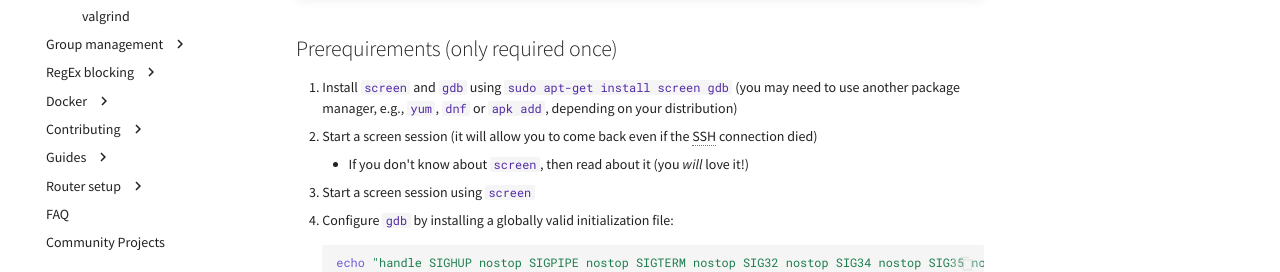
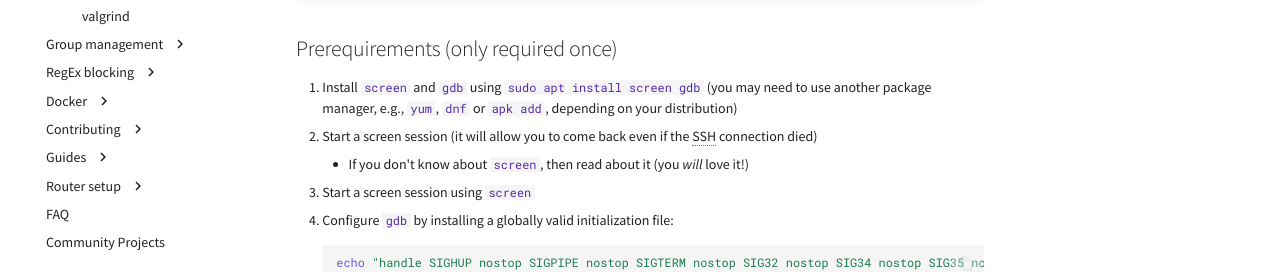
Before and after one commit to pi-hole/docs, an MkDocs documentation site: the page built from docs/ftldns/debugging.md, in a window 1280 px wide and 1370 px high. Shown: the part 719-991 px from the top of the window. Built offline with MkDocs 1.6.1 and Material for MkDocs 9.7.7, drawn with Linux system fonts in a browser that asks for light colours; comment, search, counter and statistics services are not loaded.

```diff
--- a/docs/ftldns/debugging.md
+++ b/docs/ftldns/debugging.md
@@ -31,7 +31,7 @@ Once you are used to it, you can skip most of the steps. Debugging *FTL*DNS is q
 
 ## Prerequirements (only required once)
 
-1. Install `screen` and `gdb` using `sudo apt-get install screen gdb` (you may need to use another package manager, e.g., `yum`, `dnf` or `apk add`, depending on your distribution)
+1. Install `screen` and `gdb` using `sudo apt install screen gdb` (you may need to use another package manager, e.g., `yum`, `dnf` or `apk add`, depending on your distribution)
 2. Start a screen session (it will allow you to come back even if the SSH connection died)
     * If you don't know about `screen`, then read about it (you *will* love it!)
 3. Start a screen session using `screen`
```
Also changed, not shown: docs/database/ftl.md (+1 -0 lines).
